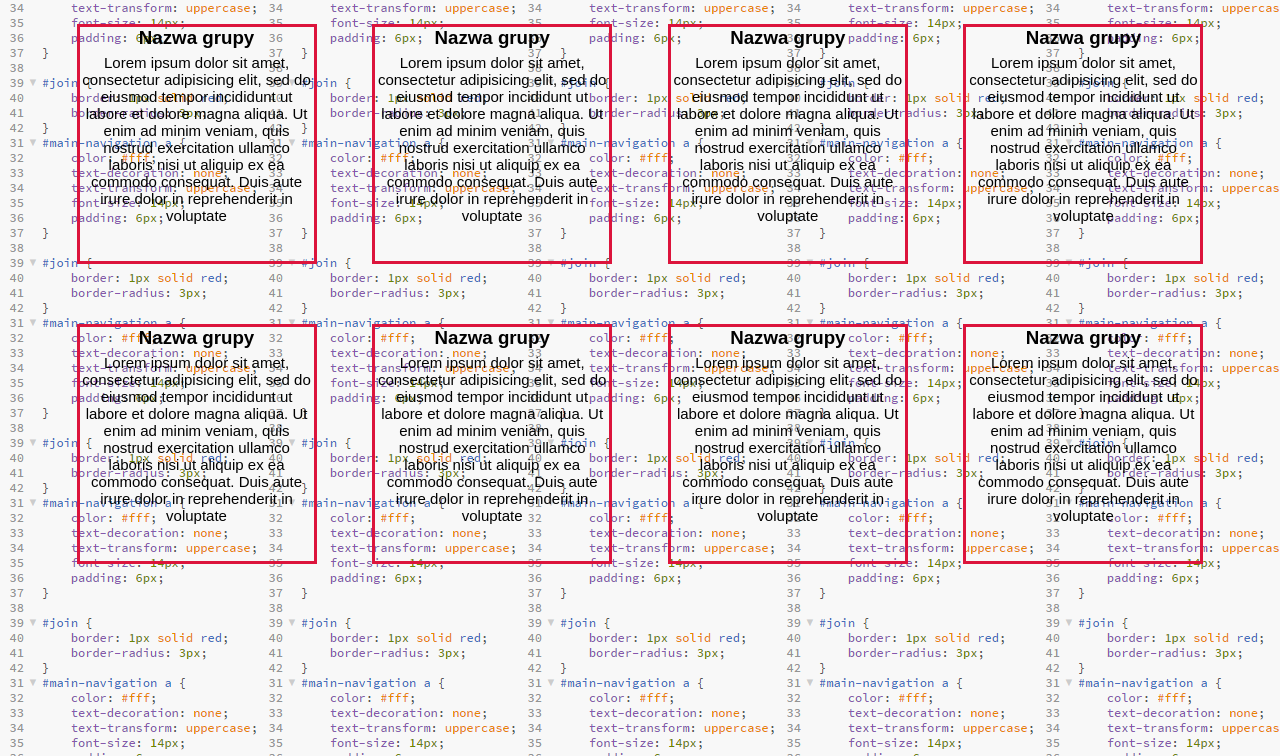
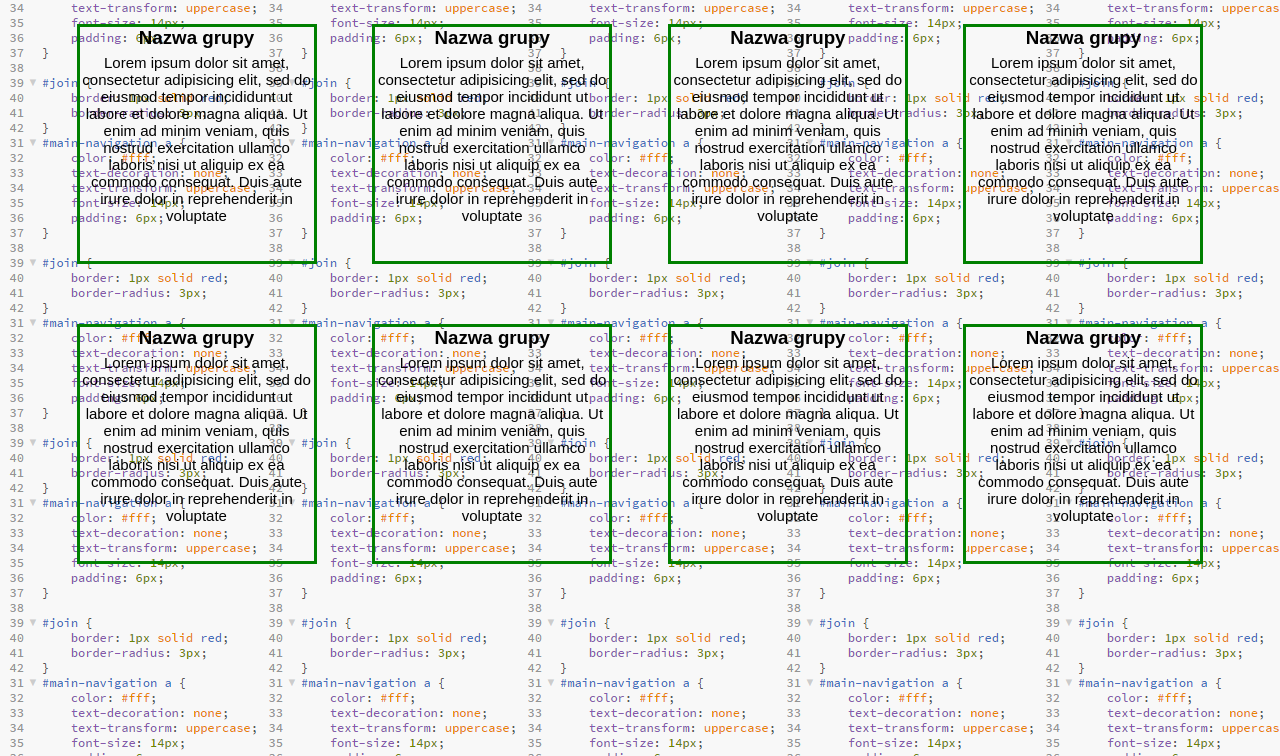
Before and after one commit to trescins/Frontend-Wspolnie-1, a plain HTML site: page groups.html in a window 1280 px wide. Shown: the part 44-800 px from the top of the page. Drawn offline with Linux system fonts and the light colour scheme.

Commit message:
Update stylowania w podstronie groups

```diff
--- a/styles_groups.css
+++ b/styles_groups.css
@@ -11,7 +11,7 @@ body {
  .group {
     margin: 30px 2%;
     display: inline-block;
-    border: 3px solid crimson;
+    border: 3px solid green;
     width: 240px;
     height: 240px;
 }
```
